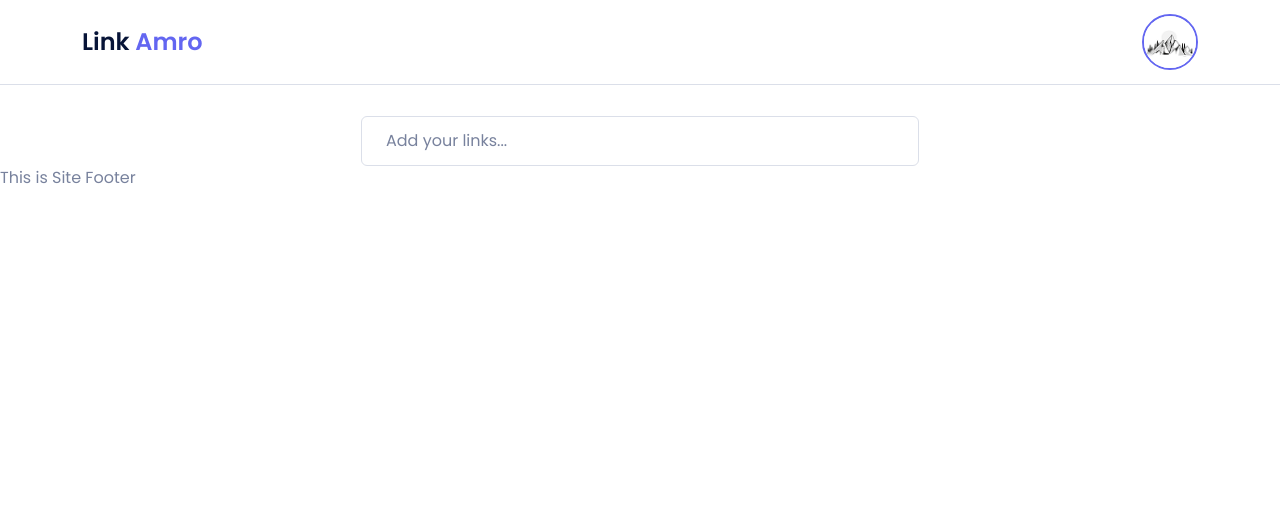
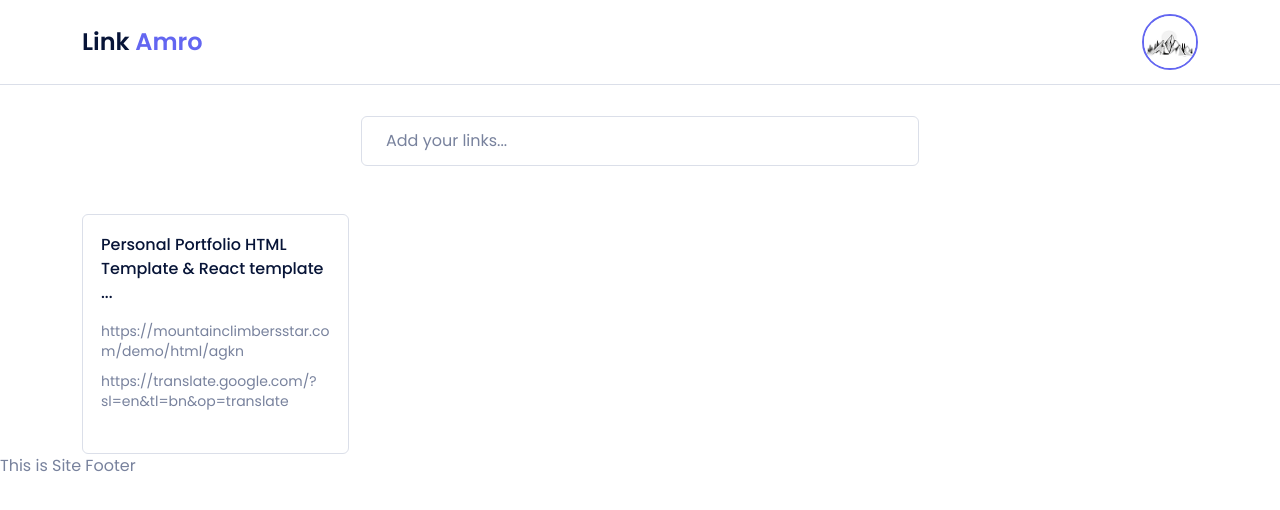
Before and after one commit to AbrarulRhythm/link-amro-client, a React (Vite) app: page /links/mylinks in a window 1280 px wide. Shown: the top 510 px of the page. Built offline with nearby package versions, Linux system fonts and the light colour scheme.

Commit message:
added my links box

```diff
--- a/src/pages/Links/MyLinks/MyLinks.jsx
+++ b/src/pages/Links/MyLinks/MyLinks.jsx
@@ -1,4 +1,6 @@
 const MyLinks = () => {
+    const text = 'Personal Portfolio HTML Template & React template is also';
+
     return (
         <section>
             <div className="container">
@@ -7,6 +9,35 @@ const MyLinks = () => {
                         Add your links...
                     </button>
                 </div>
+
+                {/* Link Box Wrapper */}
+                <div className="mt-12">
+                    <div className="grid grid-cols-2 md:grid-cols-3 lg:grid-cols-4 gap-4">
+                        <div className="pt-4.5 px-4.5 pb-10.5 bg-white border border-dark-03 rounded-md hover:shadow-sm hover:cursor-pointer">
+                            <h3 className="text-base font-medium text-dark-09 mb-4">
+                                {text.length > 50 ? `${text.slice(0, 50)}...` : text}
+                            </h3>
+
+                            {/* Links */}
+                            <div className="text-sm flex flex-col gap-2.5">
+                                <a
+                                    href="https://mountainclimbersstar.com/demo/html/agkn"
+                                    target="_blank"
+                                    className="hover:text-dark-09 duration-100 wrap-anywhere"
+                                >
+                                    https://mountainclimbersstar.com/demo/html/agkn
+                                </a>
+                                <a
+                                    href="https://translate.google.com/?sl=en&tl=bn&op=translate"
+                                    target="_blank"
+                                    className="hover:text-dark-09 duration-100 active:text-primary"
+                                >
+                                    https://translate.google.com/?sl=en&tl=bn&op=translate
+                                </a>
+                            </div>
+                        </div>
+                    </div>
+                </div>
             </div>
         </section>
     );
--- /dev/null
+++ b/src/pages/Shared/LinkBox/LinkBox.jsx
@@ -0,0 +1,11 @@
+import React from 'react';
+
+const LinkBox = () => {
+    return (
+        <div>
+            <h1>This is Link Box</h1>
+        </div>
+    );
+};
+
+export default LinkBox;
```
